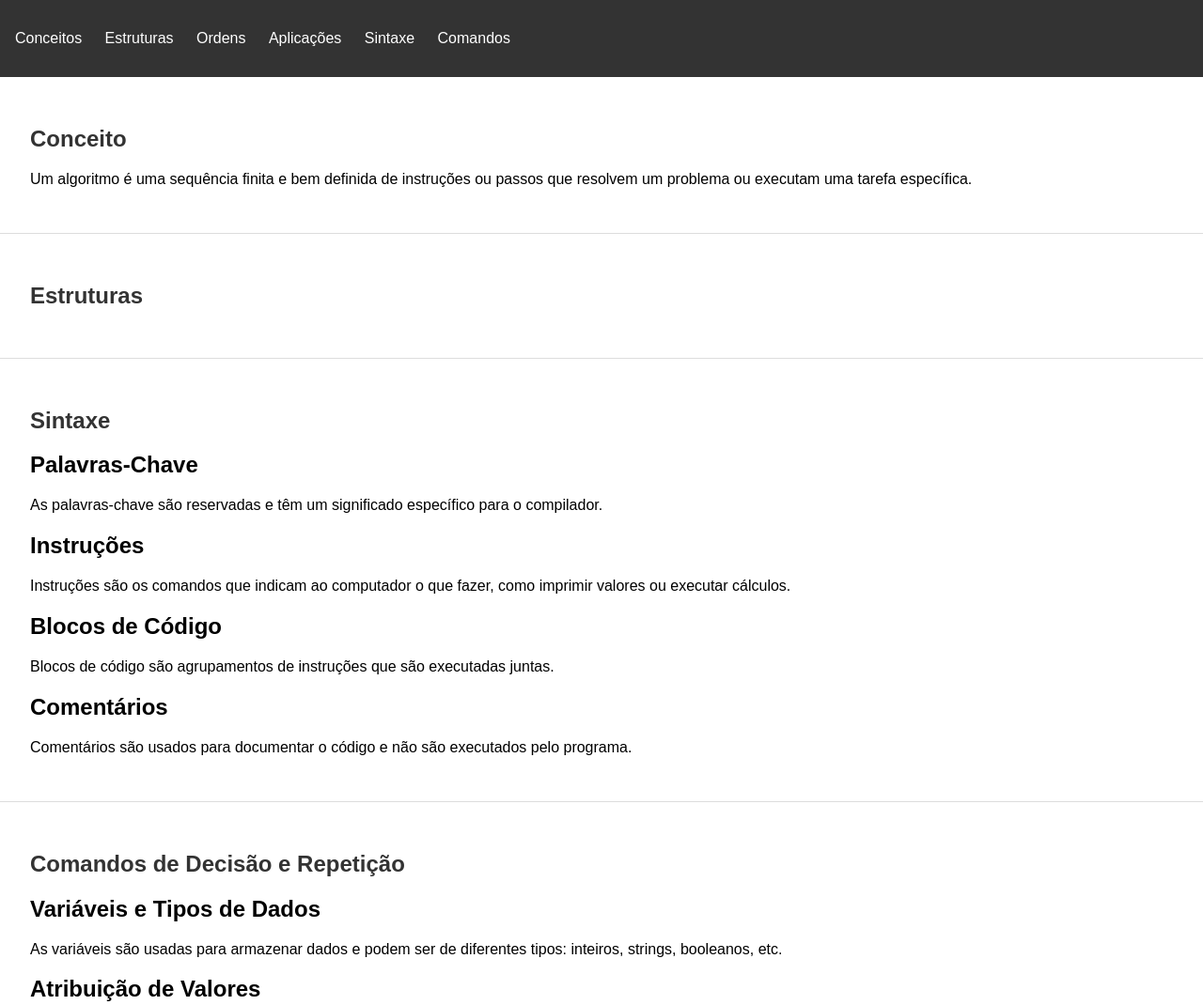
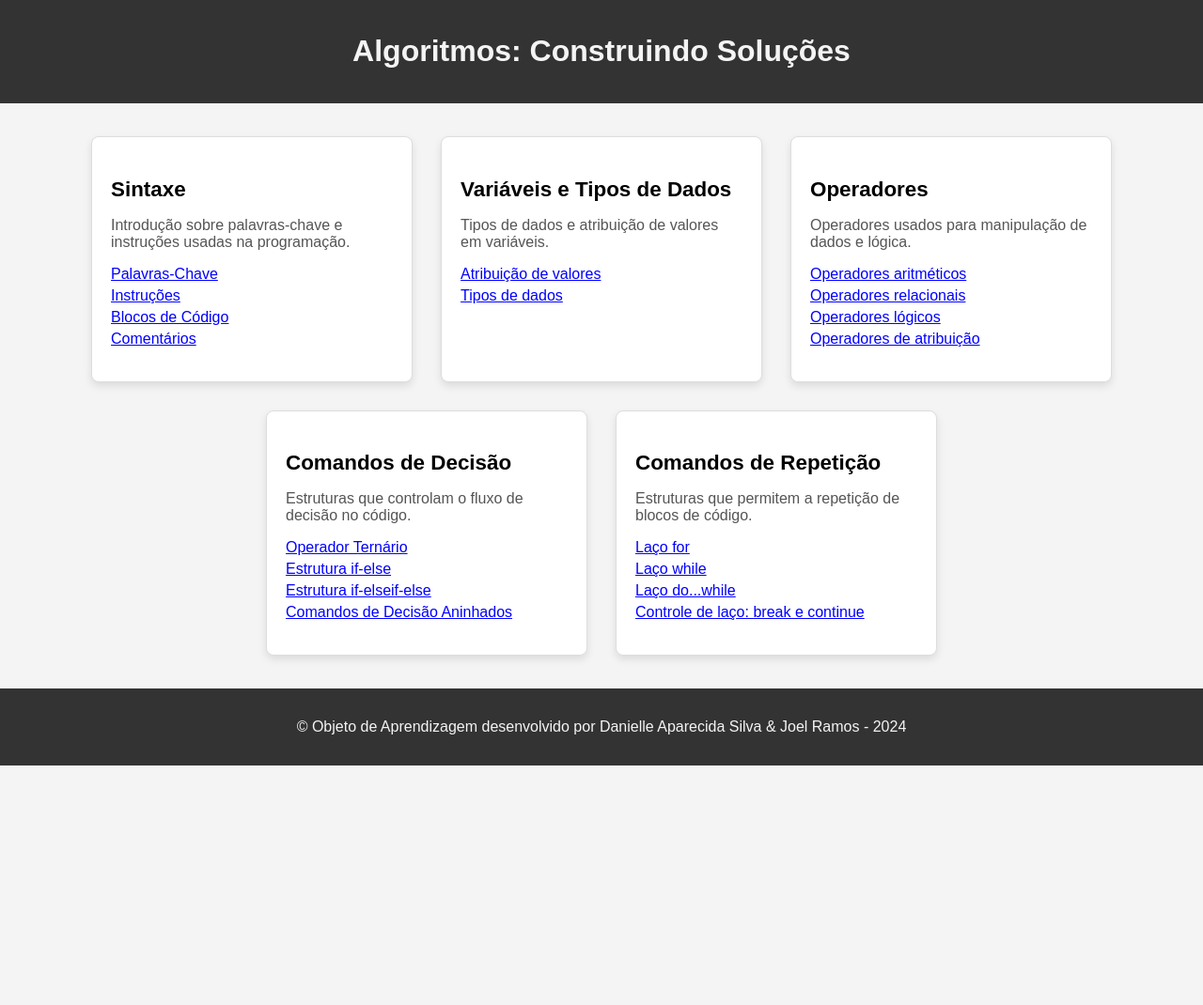
Before and after one commit to professor-joel/mapa_n, a plain HTML site: page index.html in a window 1280 px wide. Shown: the top 1070 px of the page at 94% size. After the commit the page ends 815 px from the top, so only its background shows below. Drawn offline with Linux system fonts and the light colour scheme.

Commit message:
cards
atualização criando cards

```diff
--- a/index.html
+++ b/index.html
@@ -1,100 +1,89 @@
 <!DOCTYPE html>
-<html lang="en">
+<html lang="pt-br">
 <head>
     <meta charset="UTF-8">
     <meta name="viewport" content="width=device-width, initial-scale=1.0">
     <title>Mapa Navegacional - Algoritmos</title>
     <link rel="stylesheet" href="style.css">
-</head>
-<body>
-    <header>
-        <nav>
-            <ul>
-                <li><a href="#conceitos">Conceitos</a></li>
-                <li><a href="#estruturas">Estruturas</a></li>
-                <li><a href="#ordens">Ordens</a></li>
-                <li><a href="#aplicacoes">Aplicações</a></li>
-                <li><a href="#sintaxe">Sintaxe</a></li> <!-- Nova seção -->
-                <li><a href="#comandos">Comandos</a></li> <!-- Nova seção -->
-            </ul>
-        </nav>
-    </header>
+    <body>
 
-    <!-- Seções principais -->
-    <section id="conceitos">
-        <h1>Conceito</h1>
-        <p>Um algoritmo é uma sequência finita e bem definida de instruções ou passos que resolvem um problema ou executam uma tarefa específica.</p>
-        <!-- Outras informações já existentes... -->
-    </section>
+        <header>
+            <h1>Algoritmos: Construindo Soluções</h1>
+        </header>
 
-    <section id="estruturas">
-        <h1>Estruturas</h1>
-        <!-- Outras informações já existentes... -->
-    </section>
+        <div class="container">
+            <!-- Card 1: Sintaxe -->
+            <div class="card">
+                <h3>Sintaxe</h3>
+                <p>Introdução sobre palavras-chave e instruções usadas na programação.</p>
+                <ul>
+                    <li onclick="openModal('Palavras-Chave', 'São palavras reservadas que têm um significado especial em uma linguagem de programação, exemplo como var, let, const, if, else, while, for, entre outras. **Não se deve utilizar essas palavras chaves como nome de variáveis**')">Palavras-Chave</li>
+                    <li onclick="openModal('Instruções', 'Comandos ou declarações que dizem ao computador o que fazer. Elas incluem atribuições de variáveis, chamadas de funções e controle de fluxo.')">Instruções</li>
+                    <li onclick="openModal('Blocos de Código', 'Conjuntos de instruções agrupados por chaves {} ou indentação. Os blocos ajudam a organizar o código, especialmente em estruturas condicionais e loops.')">Blocos de Código</li>
+                    <li onclick="openModal('Comentários', 'São textos ignorados pelo compilador ou interpretador, usados para sinalizar ou adverti ou explicar, o código para outro desenvolvedor que trabalhe no mesmo projeto ou não. Comentário pode ser apenas de uma linha, e utilizamos //, Comentário de uma ou mais linhas usamos /**/')">Comentários</li>
+                </ul>
+            </div>
 
-    <!-- Nova seção para Sintaxe -->
-    <section id="sintaxe">
-        <h1>Sintaxe</h1>
-        <h2>Palavras-Chave</h2>
-        <p>As palavras-chave são reservadas e têm um significado específico para o compilador.</p>
+            <!-- Card 2: Variáveis e Tipos de Dados -->
+            <div class="card">
+                <h3>Variáveis e Tipos de Dados</h3>
+                <p>Tipos de dados e atribuição de valores em variáveis.</p>
+                <ul>
+                    <li onclick="openModal('Atribuição de valores', 'O processo de armazenar um valor em uma variável. Exemplo: x = 5; significa que 5 é atribuído à variável x.')">Atribuição de valores</li>
+                    <li onclick="openModal('Tipos de dados', 'Os tipos de dados mais comuns incluem inteiros, strings (texto), booleanos (true/false), floats (números decimais).')">Tipos de dados</li>
+                </ul>
+            </div>
 
-        <h2>Instruções</h2>
-        <p>Instruções são os comandos que indicam ao computador o que fazer, como imprimir valores ou executar cálculos.</p>
+            <!-- Card 3: Operadores -->
+            <div class="card">
+                <h3>Operadores</h3>
+                <p>Operadores usados para manipulação de dados e lógica.</p>
+                <ul>
+                    <li onclick="openModal('Operadores aritméticos', 'Usados para operações matemáticas: + (adição), - (subtração), * (multiplicação), / (divisão).')">Operadores aritméticos</li>
+                    <li onclick="openModal('Operadores relacionais', 'Comparam dois valores: > (maior que), < (menor que), == (igual).')">Operadores relacionais</li>
+                    <li onclick="openModal('Operadores lógicos', 'Usados para combinar expressões booleanas: && (e), || (ou), ! (não).')">Operadores lógicos</li>
+                    <li onclick="openModal('Operadores de atribuição', 'Atribuem valores a variáveis: = (atribuição simples), += (soma e atribui), -= (subtrai e atribui).')">Operadores de atribuição</li>
+                </ul>
+            </div>
 
-        <h2>Blocos de Código</h2>
-        <p>Blocos de código são agrupamentos de instruções que são executadas juntas.</p>
+            <!-- Card 4: Comandos de Decisão -->
+            <div class="card">
+                <h3>Comandos de Decisão</h3>
+                <p>Estruturas que controlam o fluxo de decisão no código.</p>
+                <ul>
+                    <li onclick="openModal('Operador Ternário', 'Uma forma curta de escrever um if-else. Exemplo: condição ? valor1 : valor2.')">Operador Ternário</li>
+                    <li onclick="openModal('Estrutura if-else', 'Executa um bloco de código se uma condição for verdadeira e outro se for falsa.')">Estrutura if-else</li>
+                    <li onclick="openModal('Estrutura if-elseif-else', 'Várias condições são verificadas sequencialmente, permitindo múltiplas verificações.')">Estrutura if-elseif-else</li>
+                    <li onclick="openModal('Comandos de Decisão Aninhados', 'Comandos de decisão dentro de outros comandos de decisão, criando decisões complexas.')">Comandos de Decisão Aninhados</li>
+                </ul>
+            </div>
 
-        <h2>Comentários</h2>
-        <p>Comentários são usados para documentar o código e não são executados pelo programa.</p>
-    </section>
+            <!-- Card 5: Comandos de Repetição -->
+            <div class="card">
+                <h3>Comandos de Repetição</h3>
+                <p>Estruturas que permitem a repetição de blocos de código.</p>
+                <ul>
+                    <li onclick="openModal('Laço for', 'Loop que se repete um número definido de vezes. Sintaxe: for(início; condição; incremento) { código }.')">Laço for</li>
+                    <li onclick="openModal('Laço while', 'Loop que se repete enquanto a condição for verdadeira. Sintaxe: while(condição) { código }.')">Laço while</li>
+                    <li onclick="openModal('Laço do...while', 'Semelhante ao while, mas garante que o código será executado ao menos uma vez.')">Laço do...while</li>
+                    <li onclick="openModal('Controle de laço: break e continue', 'break: sai do loop, continue: pula para a próxima iteração do loop.')">Controle de laço: break e continue</li>
+                </ul>
+            </div>
+        </div>
 
-    <!-- Nova seção para Comandos -->
-    <section id="comandos">
-        <h1>Comandos de Decisão e Repetição</h1>
+        <!-- Modal -->
+        <div id="modal" class="modal">
+            <div class="modal-content">
+                <span class="close" onclick="closeModal()">&times;</span>
+                <h4 id="modal-title"></h4>
+                <p id="modal-content"></p>
+            </div>
+        </div>
 
-        <h2>Variáveis e Tipos de Dados</h2>
-        <p>As variáveis são usadas para armazenar dados e podem ser de diferentes tipos: inteiros, strings, booleanos, etc.</p>
+        <footer>
+            <p>&copy; Objeto de Aprendizagem desenvolvido por Danielle Aparecida Silva & Joel Ramos - 2024</p>
+        </footer>
 
-        <h2>Atribuição de Valores</h2>
-        <p>A atribuição de valores em variáveis é feita com o operador "=".</p>
-
-        <h2>Operadores</h2>
-        <ul>
-            <li>Operadores Aritméticos: Somar, subtrair, multiplicar, dividir, etc.</li>
-            <li>Operadores Relacionais: Comparar valores (>, <, ==, etc.).</li>
-            <li>Operadores Lógicos: Trabalham com expressões booleanas (&&, ||, !).</li>
-            <li>Operadores de Atribuição: Atribuem valores a variáveis (+=, -=, etc.).</li>
-        </ul>
-
-        <h2>Comandos de Decisão</h2>
-        <p>Estrutura de controle para executar diferentes blocos de código, dependendo de condições:</p>
-        <ul>
-            <li>Operador Ternário</li>
-            <li>Estrutura if-else</li>
-            <li>Estrutura if-elseif-else</li>
-            <li>Comandos de Decisão Aninhados</li>
-        </ul>
-
-        <h2>Comandos de Repetição</h2>
-        <p>Estruturas que permitem a execução repetida de blocos de código:</p>
-        <ul>
-            <li>Laço for</li>
-            <li>Laço while</li>
-            <li>Laço do...while</li>
-            <li>Controle de laço: break e continue</li>
-            <li>Comandos de Repetição Aninhados</li>
-        </ul>
-    </section>
-
-    <!-- Seções já existentes... -->
-    <section id="ordens">
-        <h1>Ordens</h1>
-    </section>
-
-    <section id="aplicacoes">
-        <h1>Aplicações</h1>
-    </section>
-
-    <script src="script.js"></script>
+<script src="script.js"></script>
 </body>
 </html>
--- a/script.js
+++ b/script.js
@@ -1,2 +1,20 @@
 // Aqui você pode adicionar alguma interatividade, se necessário
 // Por exemplo, pode ocultar/mostrar seções dinamicamente conforme a navegação
+
+function openModal(title, content) {
+    document.getElementById('modal-title').innerText = title;
+    document.getElementById('modal-content').innerText = content;
+    document.getElementById('modal').style.display = 'flex';
+}
+
+function closeModal() {
+    document.getElementById('modal').style.display = 'none';
+}
+
+// Fechar modal ao clicar fora dela
+window.onclick = function(event) {
+    var modal = document.getElementById('modal');
+    if (event.target === modal) {
+        modal.style.display = 'none';
+    }
+}
--- a/style.css
+++ b/style.css
@@ -1,39 +1,117 @@
-/* Estilização básica */
+        /* Estilos gerais */
+
         body {
             font-family: Arial, sans-serif;
+            background-color: #f4f4f4;
             margin: 0;
             padding: 0;
         }
 
-header {
+        header, footer {
             background-color: #333;
+            color: #f4f4f4;
             padding: 1rem;
         }
 
-nav ul {
+        footer > p {
+            text-align: center;
+        }
+
+        h1 {
+            text-align: center;
+            margin-top: 20px;
+        }
+
+        .container {
+            display: flex;
+            flex-wrap: wrap;
+            justify-content: center;
+            margin: 20px;
+        }
+
+        .card {
+            background-color: #fff;
+            border: 1px solid #ddd;
+            border-radius: 8px;
+            margin: 15px;
+            padding: 20px;
+            width: 300px;
+            box-shadow: 0 4px 8px rgba(0,0,0,0.1);
+            transition: transform 0.2s;
+        }
+
+        .card:hover {
+            transform: scale(1.05);
+        }
+
+        .card h3 {
+            font-size: 1.4em;
+            margin-bottom: 10px;
+        }
+
+        .card p {
+            font-size: 1em;
+            margin-bottom: 10px;
+            color: #555;
+        }
+
+        .card ul {
             list-style: none;
             padding: 0;
         }
 
-nav ul li {
-    display: inline;
-    margin-right: 20px;
-}
-
-nav ul li a {
-    color: white;
-    text-decoration: none;
-}
-
-nav ul li a:hover {
+        .card ul li {
+            margin-bottom: 5px;
+            cursor: pointer;
+            color: blue;
             text-decoration: underline;
         }
 
-section {
-    padding: 2rem;
-    border-bottom: 1px solid #ddd;
+        /* Estilo da modal */
+        .modal {
+            display: none;
+            position: fixed;
+            z-index: 1;
+            left: 0;
+            top: 0;
+            width: 100%;
+            height: 100%;
+            background-color: rgba(0, 0, 0, 0.5);
+            justify-content: center;
+            align-items: center;
         }
 
-h1 {
-    color: #333;
+        .modal-content {
+            background-color: #fff;
+            padding: 20px;
+            border-radius: 8px;
+            width: 80%;
+            max-width: 500px;
+            box-shadow: 0 4px 8px rgba(0, 0, 0, 0.1);
+            text-align: center;
         }
+
+        .modal-content h4 {
+            margin-top: 0;
+        }
+
+        .close {
+            color: red;
+            float: right;
+            font-size: 24px;
+            font-weight: bold;
+            cursor: pointer;
+        }
+
+        /* Responsividade */
+        @media (max-width: 768px) {
+            .card {
+                width: 45%;
+            }
+        }
+
+        @media (max-width: 480px) {
+            .card {
+                width: 100%;
+            }
+        }
```
Lines whose indentation alone changed are shown as unchanged.
